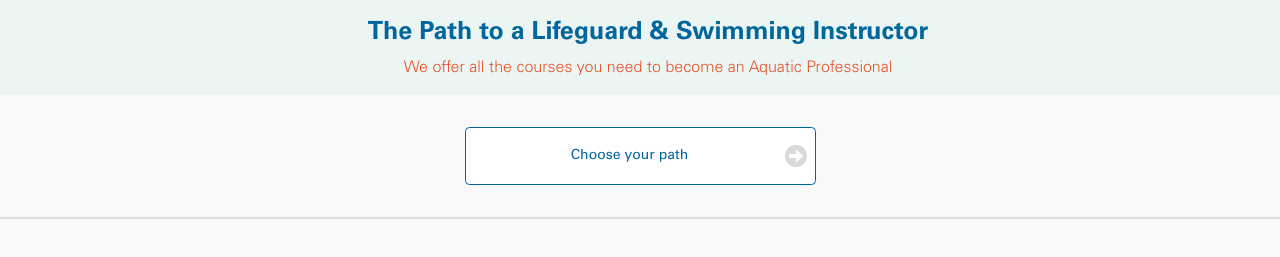
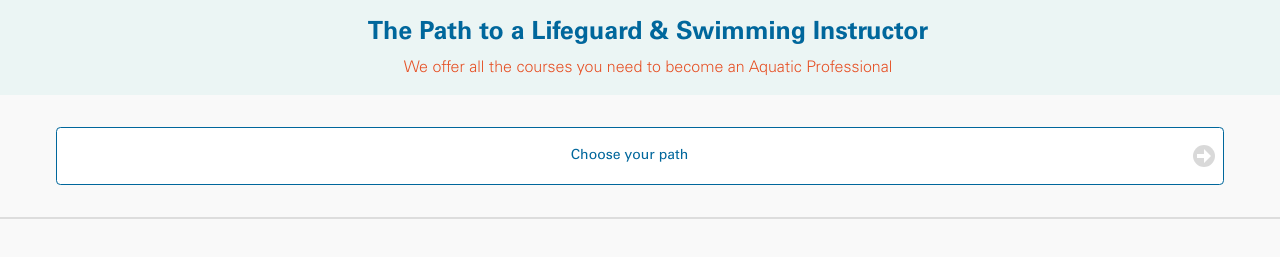
Before and after one commit to levonayim/Lifeguard, a plain HTML site: page mobile1.html in a window 1280 px wide. Shown: the part 323-580 px from the top of the page. Drawn offline with nearby package versions, Linux system fonts and the light colour scheme; files that its build step writes are made by us from their sources; a small style sheet from the web is missing.

Commit message:
get rid of max width for mobile

```diff
--- a/mobile1.html
+++ b/mobile1.html
@@ -45,7 +45,7 @@
   </div>
 	<!-- took this out to match carousel bug -->
 	  <div style="margin-left: 1.5em; margin-right: 1.5em;padding:2em;">
-	  <a id ='gotosecondmobilepage' href="#" data-transition="slide" class="ui-btn ui-corner-all ui-btn-icon-right ui-icon-arrow-r" style="height:2.6em; max-width:300px; margin:0 auto;" ><div class="vertical-align">Choose your path</div></a>
+	  <a id ='gotosecondmobilepage' href="#" data-transition="slide" class="ui-btn ui-corner-all ui-btn-icon-right ui-icon-arrow-r" style="height:2.6em; margin:0 auto;" ><div class="vertical-align">Choose your path</div></a>
 	  <a href = "mobile2.html" style="display:none" data-prefetch></a>
 	  <!--<div id='lifeguard_body_text_title'>Choose the right class in your path:</div>-->
 	  </div>
```
